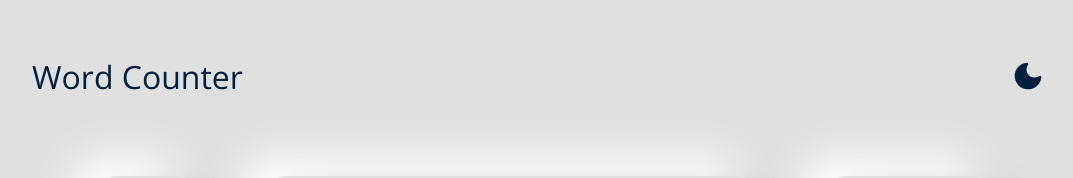
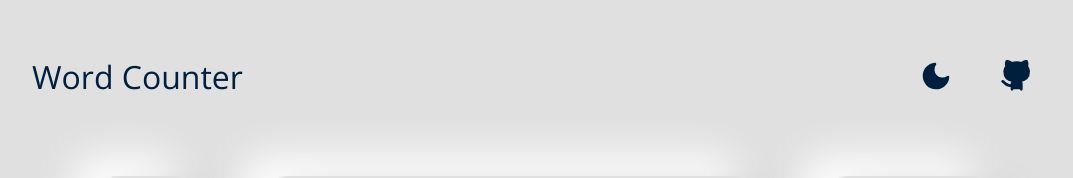
Before and after one commit to uyxela/word-counter, a React app: page / in a window 1280 px wide. Shown: the top 178 px of the page, without its empty margins (96-1169 px from the left). Built offline with nearby package versions, Linux system fonts and the light colour scheme; the HTML template or start-up script is replaced by a standard one.

Commit message:
Update header to include GitHub link, update README

```diff
--- a/src/components/Header.js
+++ b/src/components/Header.js
@@ -1,5 +1,5 @@
 import React from 'react';
-import { Moon, Sun } from 'react-feather';
+import { Moon, Sun, GitHub } from 'react-feather';
 import styled from 'styled-components';
 
 const Styles = styled.div`
@@ -8,7 +8,7 @@ const Styles = styled.div`
     flex-direction: row;
     justify-content: space-between;
     align-items: center;
-    padding: 48px;
+    padding: 36px;
 
     h1 {
         font-size: 2em;
@@ -20,6 +20,13 @@ const Styles = styled.div`
             font-size: 1.5em;
         }
     }
+`;
+
+const IconGroup = styled.div`
+    display: flex;
+    flex-direction: row;
+    align-items: center;
+    justify-content: space-between;
 `;
 
 const IconWrapper = styled.div`
@@ -34,6 +41,7 @@ const IconWrapper = styled.div`
     flex-direction: row;
     align-items: center;
     justify-content: center;
+    margin: 12px;
 
     :hover {
         box-shadow: var(--shadow);
@@ -67,17 +75,36 @@ const SunIcon = styled(Sun)`
     }
 `;
 
+const GitHubIcon = styled(GitHub)`
+    stroke: ${props => props.theme.colors.textColor};
+    fill: ${props => props.theme.colors.textColor};
+    width: 2em;
+    height: 2em;
+    transition: 1s;
+
+    @media (max-width: 768px) {
+        width: 1.5em;
+        height: 1.5em;
+    }
+`;
+
 function Header(props) {
     return (
         <Styles>
             <h1>Word Counter</h1>
+            <IconGroup>
                 <IconWrapper onClick={() => {
                     props.setDarkMode(!props.darkMode);
                     window.localStorage.setItem("darkMode", !props.darkMode);
                 }}>
                     {props.darkMode ? <SunIcon /> : <MoonIcon />}
                 </IconWrapper>
-
+                <IconWrapper onClick={() => {
+                    window.open("https://github.com/uyxela/word-counter");
+                }}>
+                    <GitHubIcon />
+                </IconWrapper>
+            </IconGroup>
         </Styles>
     )
 }
```
Also changed, not shown: 1 other file (tests, documents, lock files or other folders). Lines whose indentation alone changed are shown as unchanged.
